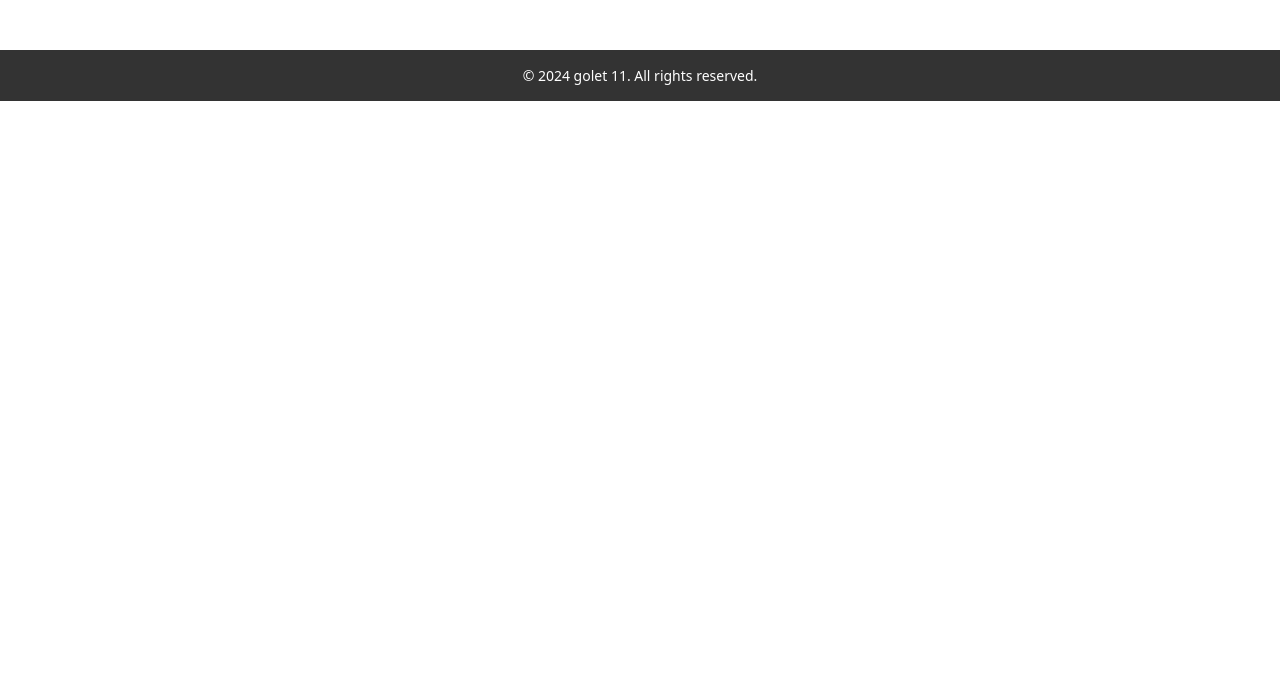
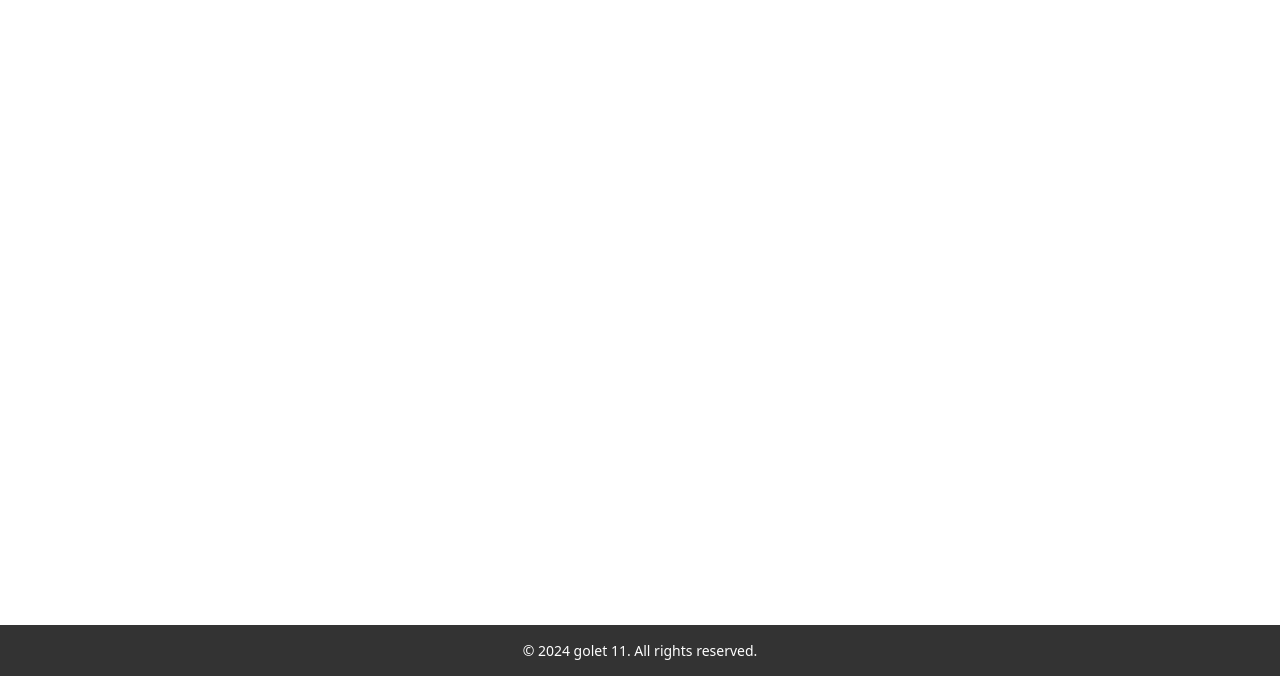
Before and after one commit to Mbanzaroglu/golet11, a Flask app: page / in a window 1280 px wide. Shown: the part 124-820 px from the top of the page. Run offline with Flask 3, Linux system fonts and the light colour scheme; some libraries are stand-ins or nearby versions.

Commit message:
Footer Position set to fixed

```diff
--- a/app/static/css/styles.css
+++ b/app/static/css/styles.css
@@ -20,7 +20,7 @@ footer {
     text-align: center; /* Ortaya hizalama */
     padding: 15px 0; /* Yukarı ve aşağı boşluk */
     font-size: 14px; /* Yazı boyutu */
-    position: relative; /* Dinamik yerleşim */
+    position: fixed; /* Dinamik yerleşim */
     bottom: 0; /* Alt hizalama */
     width: 100%; /* Sayfanın tamamını kapla */
     /* position: fixed; Sabit konumlandırma */
@@ -60,7 +60,7 @@ main {
     max-width: 1200px;
     margin: 0 auto;
     padding: 2rem;
-    margin-bottom: 40px;
+    margin-bottom: 65px;
 }
 
 .track-header {
--- a/app/templates/track.html
+++ b/app/templates/track.html
@@ -4,7 +4,7 @@
 
 {% block content %}
 <h1 class="header-title mb-5">Parça Detayları</h1>
-<div class="container">
+<div class="container" >
     <div class="track-header row">
         <div class="row">
             <div class="col-md-4 d-flex justify-content-center mb-4 mb-md-0">
```
